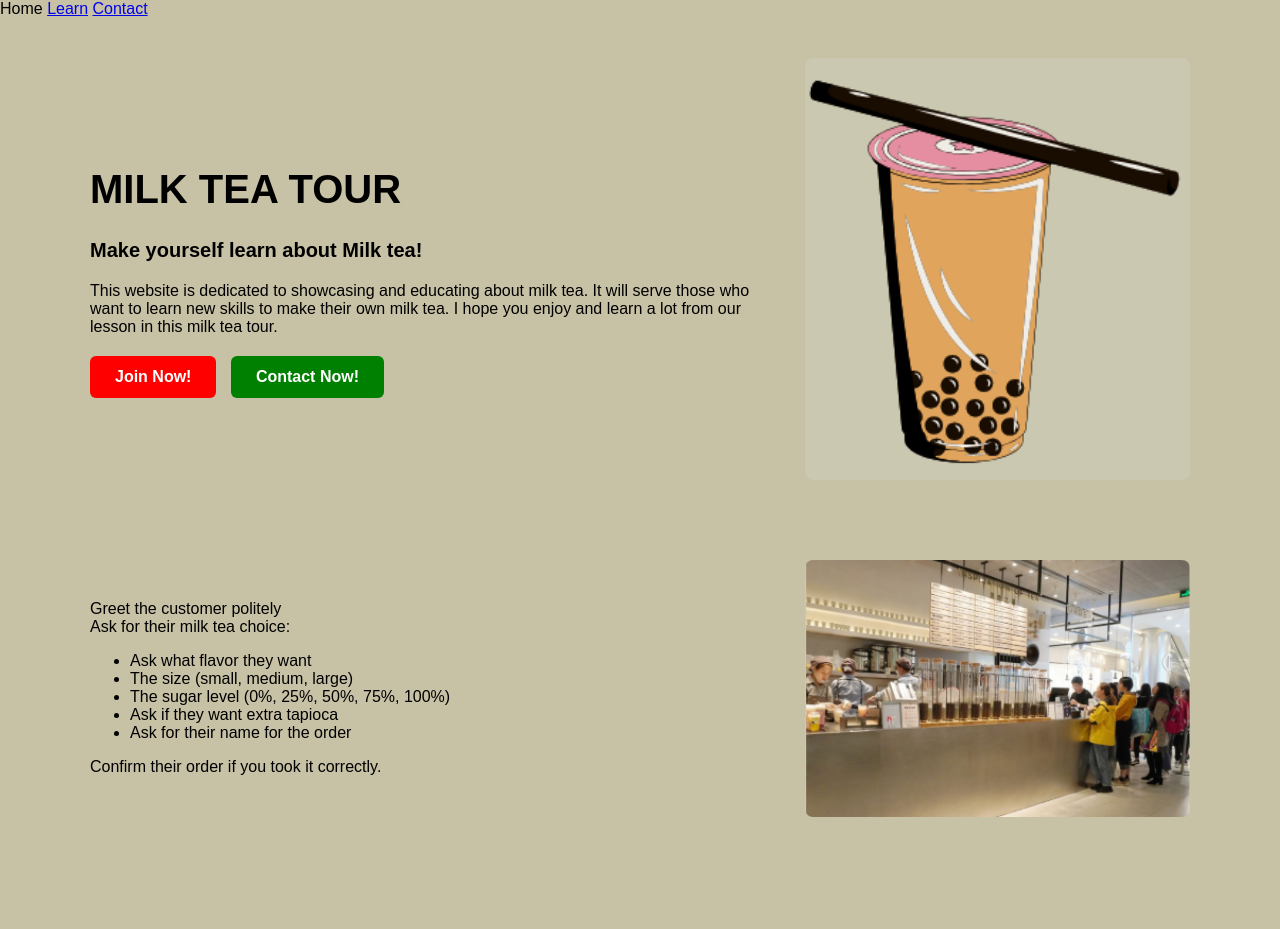
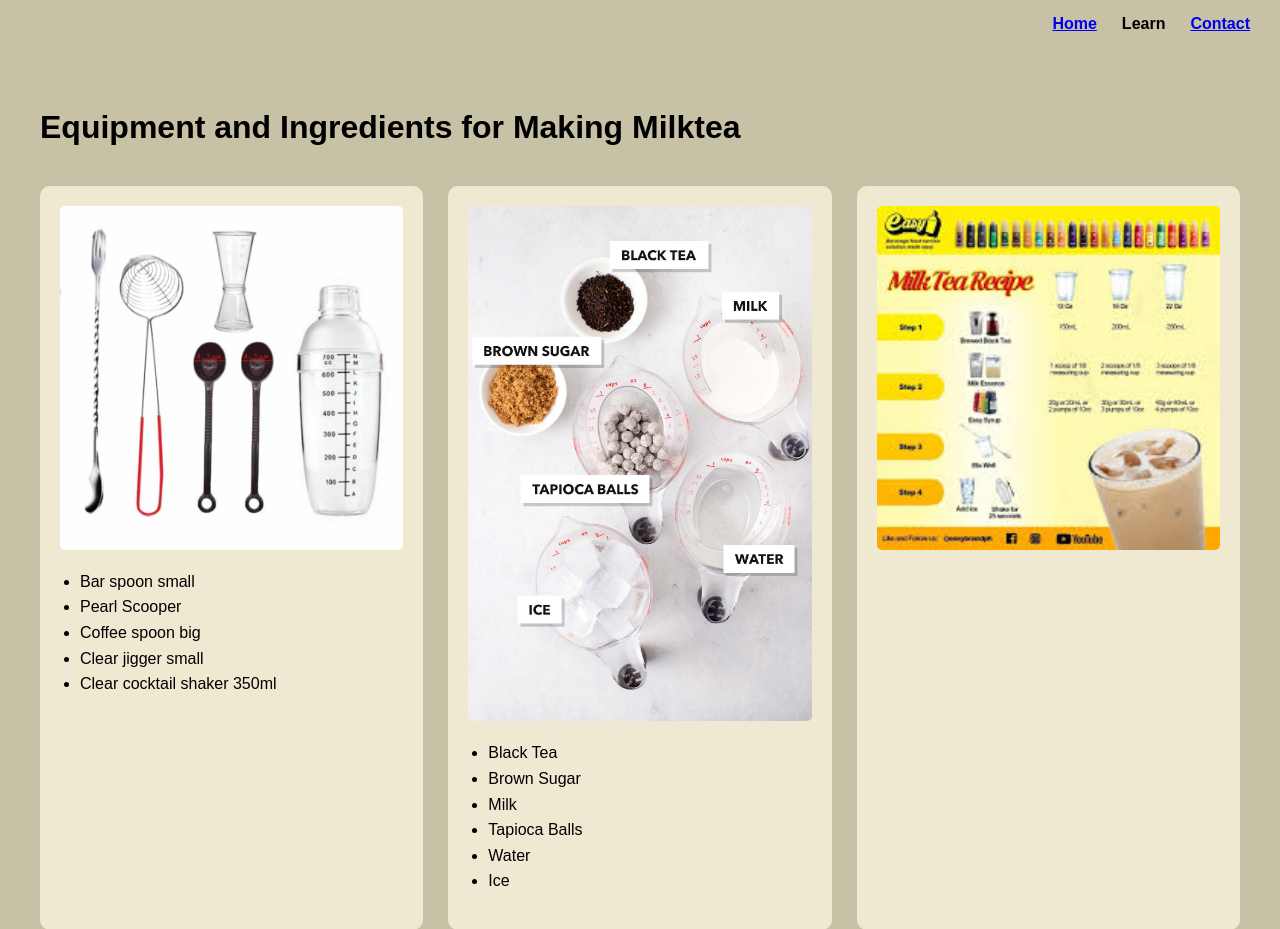
Before and after one commit to fatalla-52/website-page-2, a plain HTML site: page index.html in a window 1280 px wide. Shown: the top 929 px of the page. Before the commit the page ends 857 px from the top, so only its background shows below. Drawn offline with Linux system fonts and the light colour scheme.

Commit message:
Update index.html

```diff
--- a/index.html
+++ b/index.html
@@ -1,9 +1,10 @@
+
 <!DOCTYPE html>
 <html lang="en">
 <head>
 <meta charset="UTF-8">
 <meta name="viewport" content="width=device-width, initial-scale=1.0">
-<title>Milk Tea Tour</title>
+<title>Milk Tea Equipment & Ingredients</title>
 
 <style>
     body {
@@ -13,164 +14,97 @@
         font-family: Arial, sans-serif;
     }
 
-    .nav {
+    nav {
+        padding: 15px 30px;
         display: flex;
         justify-content: flex-end;
-        gap: 20px;
-        padding: 18px 25px;
-        font-size: 18px;
         font-weight: bold;
-        flex-wrap: wrap;
+        gap: 25px;
     }
 
-    .section {
-        max-width: 1100px;
+    .container {
+        max-width: 1200px;
         margin: auto;
         padding: 40px 20px;
-        display: flex;
-        justify-content: space-between;
-        align-items: center;
-        gap: 20px;
     }
 
-    .text {
-        width: 60%;
+    h1 {
+        text-align: left;
+        margin-bottom: 40px;
+        font-size: 32px;
+        font-weight: 700;
     }
 
-    .text h1 {
-        font-size: 40px;
+    .grid {
+        display: grid;
+        grid-template-columns: repeat(3, 1fr);
+        gap: 25px;
     }
 
-    .text h3 {
-        margin: 10px 0 20px 0;
-        font-size: 20px;
+    .box {
+        text-align: center;
+        background: #efe9d2;
+        padding: 20px;
+        border-radius: 10px;
     }
 
-    .buttons {
-        margin-top: 20px;
+    .box img {
+        width: 100%;
+        height: auto;
+        border-radius: 5px;
     }
 
-    .btn {
-        padding: 12px 25px;
-        border-radius: 6px;
-        font-weight: bold;
-        margin-right: 10px;
-        color: white;
-        border: none;
-        cursor: pointer;
+    ul {
+        text-align: left;
+        margin-top: 15px;
+        line-height: 1.6;
+        padding-left: 20px;
         font-size: 16px;
     }
-
-    .join {
-        background: red;
-    }
-
-    .contact {
-        background: green;
-    }
-
-    .section img {
-        width: 35%;
-        border-radius: 8px;
-    }
-
-    @media (max-width: 768px) {
-
-        .nav {
-            justify-content: center;
-            gap: 15px;
-            font-size: 16px;
-        }
-
-        .section {
-            flex-direction: column;
-            text-align: center;
-        }
-
-        .text {
-            width: 100%;
-        }
-
-        .section img {
-            width: 75%;
-        }
-
-        .text h1 {
-            font-size: 28px;
-        }
-
-        .btn {
-            display: block;
-            width: 80%;
-            margin: 10px auto;
-            font-size: 16px;
-        }
-
-        .nav {
-            font-size: 15px;
-            gap: 12px;
-        }
-
-        .section img {
-            width: 90%;
-        }
-
-        .text h1 {
-            font-size: 24px;
-        }
-
-        .btn {
-            width: 90%;
-        }
-    }
-
 </style>
 </head>
-    <nav class="navigator">
-    <a>Home</a>
-    <a href="learn.html">Learn</a>
-    <a href="contact.html">Contact</a>
+  <nav class="navigator">
+    <a href="home.html">Home</a>
+    <a>Learn</a>
+    <a href="contact-us.html">Contact</a>
 </nav>
 <body>
 
 
 
-<div class="section">
-    <div class="text">
-        <h1>MILK TEA TOUR</h1>
-        <h3>Make yourself learn about Milk tea!</h3>
-        <p>
-            This website is dedicated to showcasing and educating about milk tea.
-            It will serve those who want to learn new skills to make their own milk tea.
-            I hope you enjoy and learn a lot from our lesson in this milk tea tour.
-        </p>
+<div class="container">
+    <h1>Equipment and Ingredients for Making Milktea</h1>
 
-        <div class="buttons">
-            <button class="btn join">Join Now!</button>
-            <button class="btn contact">Contact Now!</button>
+    <div class="grid">
+
+        <div class="box">
+            <img src="ph-11134207-7r98p-lv79pvzfqmmqe8.jpg" alt="Equipment">
+            <ul>
+                <li>Bar spoon small</li>
+                <li>Pearl Scooper</li>
+                <li>Coffee spoon big</li>
+                <li>Clear jigger small</li>
+                <li>Clear cocktail shaker 350ml</li>
+            </ul>
         </div>
+
+        <div class="box">
+            <img src="milk-tea-ingredients-02.jpg" alt="Ingredients">
+            <ul>
+                <li>Black Tea</li>
+                <li>Brown Sugar</li>
+                <li>Milk</li>
+                <li>Tapioca Balls</li>
+                <li>Water</li>
+                <li>Ice</li>
+            </ul>
+        </div>
+
+        <div class="box">
+            <img src="Milk-tea-Recipe-03.jpg" alt="Recipe">
+        </div>
+
     </div>
-
-    <img src="Screenshot 2025-11-16 181434.png" alt="Milk Tea">
-</div>
-
-<div class="section">
-    <div class="text">
-        <p>
-            Greet the customer politely<br>
-            Ask for their milk tea choice:
-        </p>
-        <ul>
-            <li>Ask what flavor they want</li>
-            <li>The size (small, medium, large)</li>
-            <li>The sugar level (0%, 25%, 50%, 75%, 100%)</li>
-            <li>Ask if they want extra tapioca</li>
-            <li>Ask for their name for the order</li>
-        </ul>
-        <p>Confirm their order if you took it correctly.</p>
-    </div>
-
-    <img src="Screenshot 2025-11-16 184040.png" alt="Ordering Area">
 </div>
 
 </body>
```
